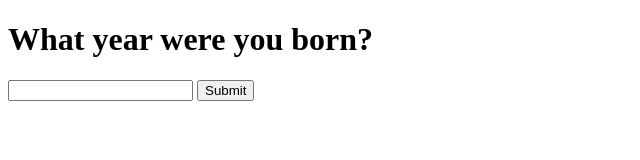
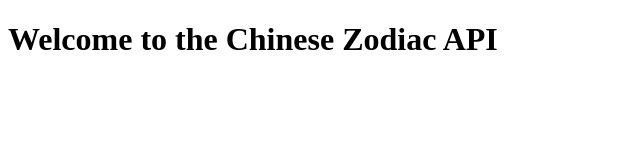
Before and after one commit to dlenh/horoscope-api, a website: page index.html in a window 1280 px wide. Shown: the whole page, without its empty margins (0-640 px from the left). Drawn offline with Linux system fonts and the light colour scheme.

Commit message:
Changed landing page for zodiac api

```diff
--- a/index.html
+++ b/index.html
@@ -1,4 +1,18 @@
 <!DOCTYPE html>
+<html lang="en">
+<head>
+    <meta charset="UTF-8">
+    <meta http-equiv="X-UA-Compatible" content="IE=edge">
+    <meta name="viewport" content="width=device-width, initial-scale=1.0">
+    <title>Document</title>
+</head>
+<body>
+    <h1>Welcome to the Chinese Zodiac API</h1>
+</body>
+</html>
+
+
+<!-- <!DOCTYPE html>
 <html lang="en">
 <head>
     <meta charset="UTF-8">
@@ -7,7 +21,7 @@
     <title>Zodiac</title>
 </head>
 <body>
-    <h1>What year were you born?</h1>
+    <h1> </h1>
     <form onclick="return apiRequest();">
         <input type="text">
         <button>Submit</button>
@@ -20,4 +34,4 @@
     <h2 id="badTraits"></h2>
     <script src="main.js"></script>
 </body>
-</html>
+</html> -->
```
